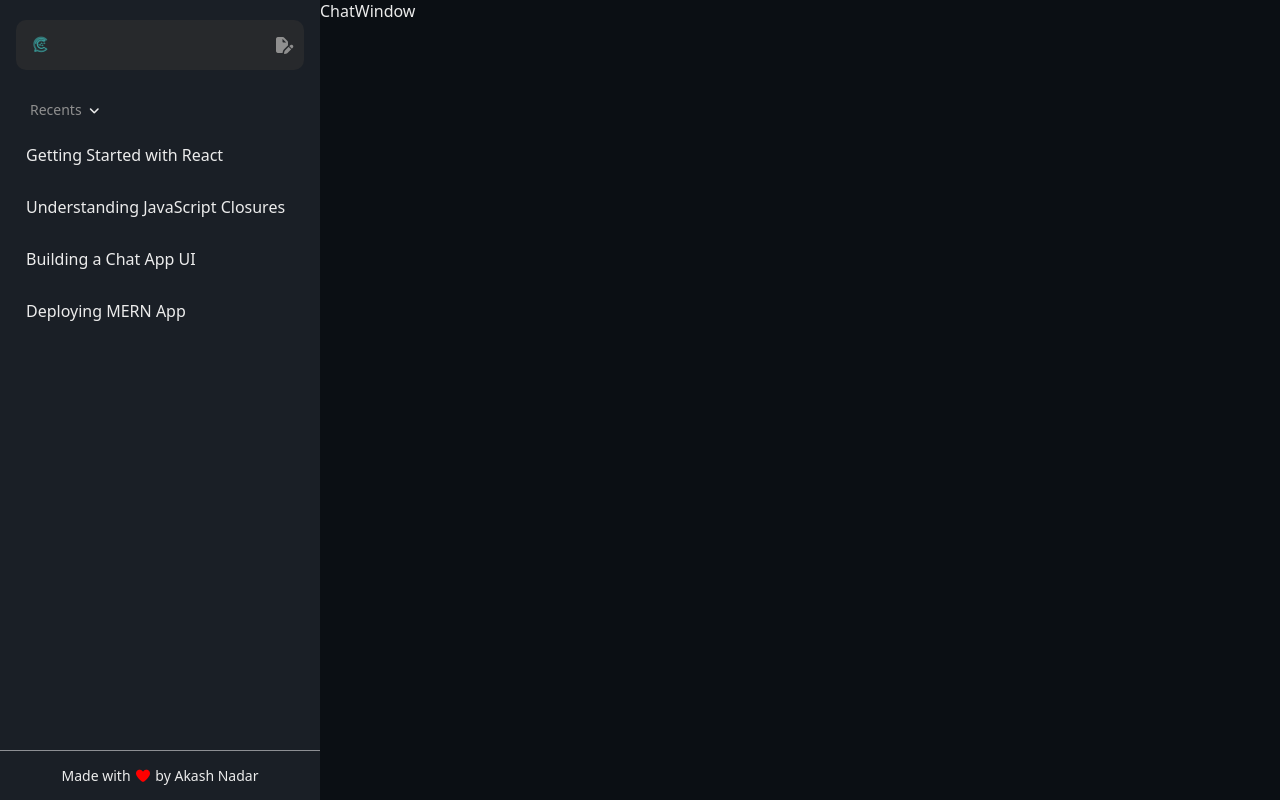
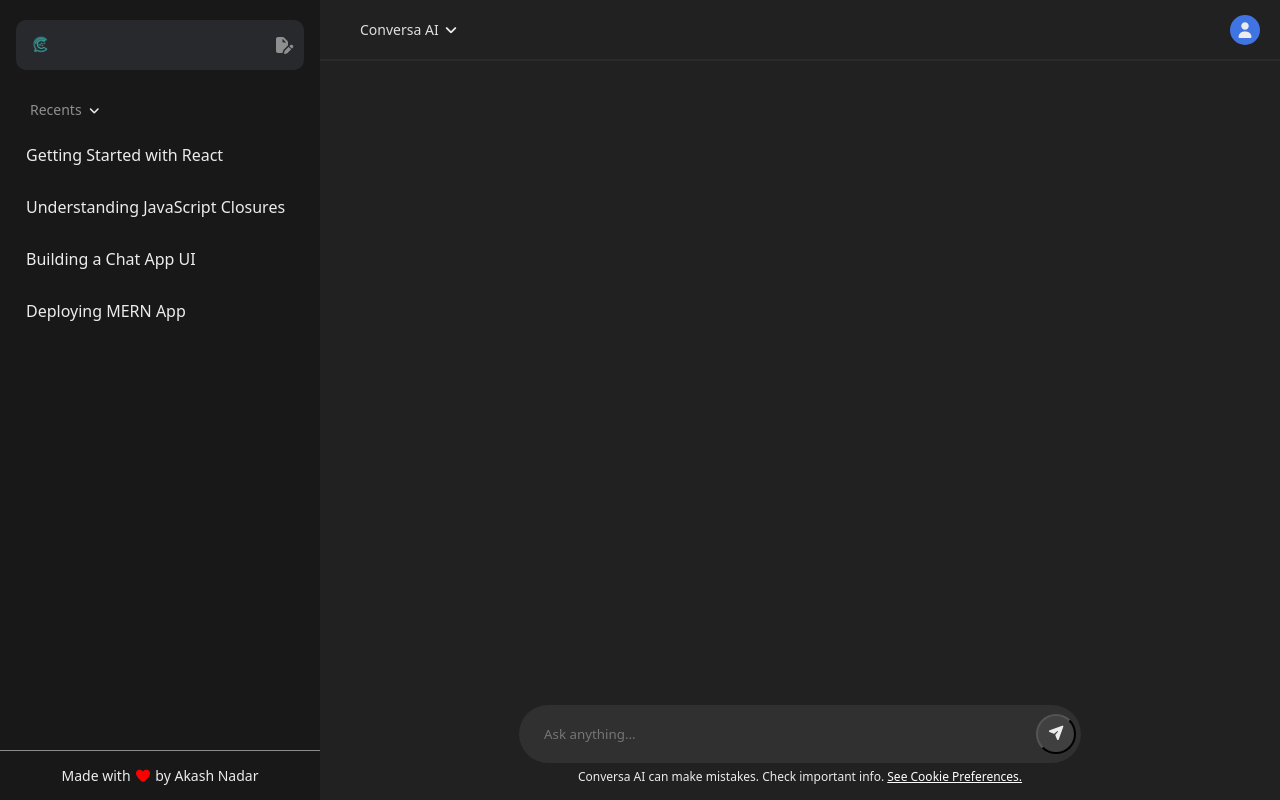
Before and after one commit to akashzone/Conversa-AI, a React (Vite) app in the folder frontend/: page / in a window 1280 px wide. Built offline with nearby package versions, Linux system fonts and the light colour scheme.

Commit message:
feat(ui): complete styling for navbar, chat area, and input section

```diff
--- a/frontend/src/components/ChatWindow.css
+++ b/frontend/src/components/ChatWindow.css
@@ -0,0 +1,86 @@
+
+
+.mainChatWindow {
+    flex: 1;
+    display: flex;
+    justify-content: space-between;
+    flex-direction: column;
+    height: 100vh;
+    background-color: #212121;
+}
+.navbar{
+    display: flex;
+    align-items: center;
+    justify-content: space-between;
+    padding: 10px 20px;
+    box-shadow: #2a2a2b 0px 2px 0px 0px;
+}
+
+.navbar span{
+    font-size: 14px;
+    color: #e0dede;
+    padding: 10px 20px;
+    border-radius: 10px;
+}
+
+.userProfile{
+    display: flex;
+    align-items: center;
+    justify-content: center;
+    height: 30px;
+    width: 30px;
+    border-radius: 50%;
+    cursor: pointer;
+    background-color: rgb(65, 116, 227);
+}
+
+.inputArea{
+    display: flex;
+    flex-direction: column;
+    align-items: center;
+    justify-content: space-between;
+    padding: 10px 20px;
+}
+.inputBox {
+    width: 60%;
+    display: flex;
+    align-items: center;
+    background-color: #303030;
+    border-radius: 30px;
+    padding: 5px;
+}
+
+.inputBox input {
+    flex: 1;
+    padding: 15px 20px;
+    border: none;
+    background: transparent;
+    color: #7e7e7e;
+    outline: none;
+}
+
+.inputBox .sendBtn {
+    height: 40px;
+    width: 40px;
+    border-radius: 50%;
+    background-color: #404040;
+    display: flex;
+    justify-content: center;
+    align-items: center;
+}
+.footer{
+    width: 100%;
+    font-size: 12px;
+    text-align: center;
+    padding: 5px 20px;
+    color: #8f8f8f;;
+}
+
+.footer a{
+    color: #fff
+}
+
+.navbar span:hover{
+    cursor: pointer;
+    background-color: #27292c;
+}
--- a/frontend/src/components/ChatWindow.jsx
+++ b/frontend/src/components/ChatWindow.jsx
@@ -1,8 +1,27 @@
 import React from 'react'
-
+import './ChatWindow.css'
 const ChatWindow = () => {
   return (
-    <div>ChatWindow</div>
+    <div className="mainChatWindow">
+      <div className="navbar">
+        <span className="appName">Conversa AI <i class="fa-solid fa-angle-down"></i></span>
+        <div className="userProfile">
+          <i class="fa-solid fa-user userIcon"></i>
+        </div>
+      </div>
+      <div className="chatArea">
+
+      </div>
+      <div className="inputArea">
+      <div className="inputBox">
+        <input type="text" name="" id="" placeholder="Ask anything..."/>
+        <button className="sendBtn"><i class="fa-solid fa-paper-plane sendIcon"></i></button>
+      </div>
+      <div className="footer">
+          <span>Conversa AI can make mistakes. Check important info. <a href="#">See Cookie Preferences.</a></span>
+        </div>
+      </div>
+    </div>
   )
 }
 
--- a/frontend/src/components/Sidebar.css
+++ b/frontend/src/components/Sidebar.css
@@ -1,7 +1,6 @@
 
 
 .sidebar{
-    background-color: #171717;
     color: #b4b4b4;
     height: 100vh;
     width: 320px;
@@ -9,7 +8,7 @@
     flex-direction: column;
     justify-content: space-between;
     align-items: center;
-    background-color: #1A1F26;
+    background-color: #181818;
 }
 
 .newChatBtn{
```
